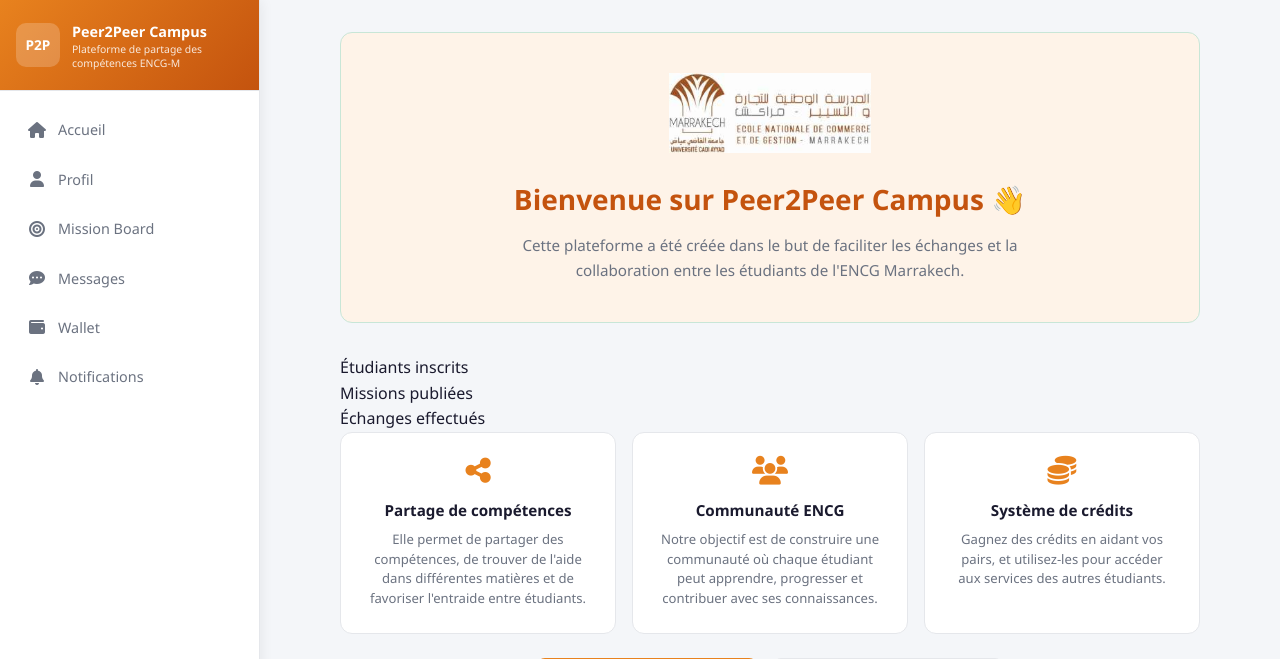
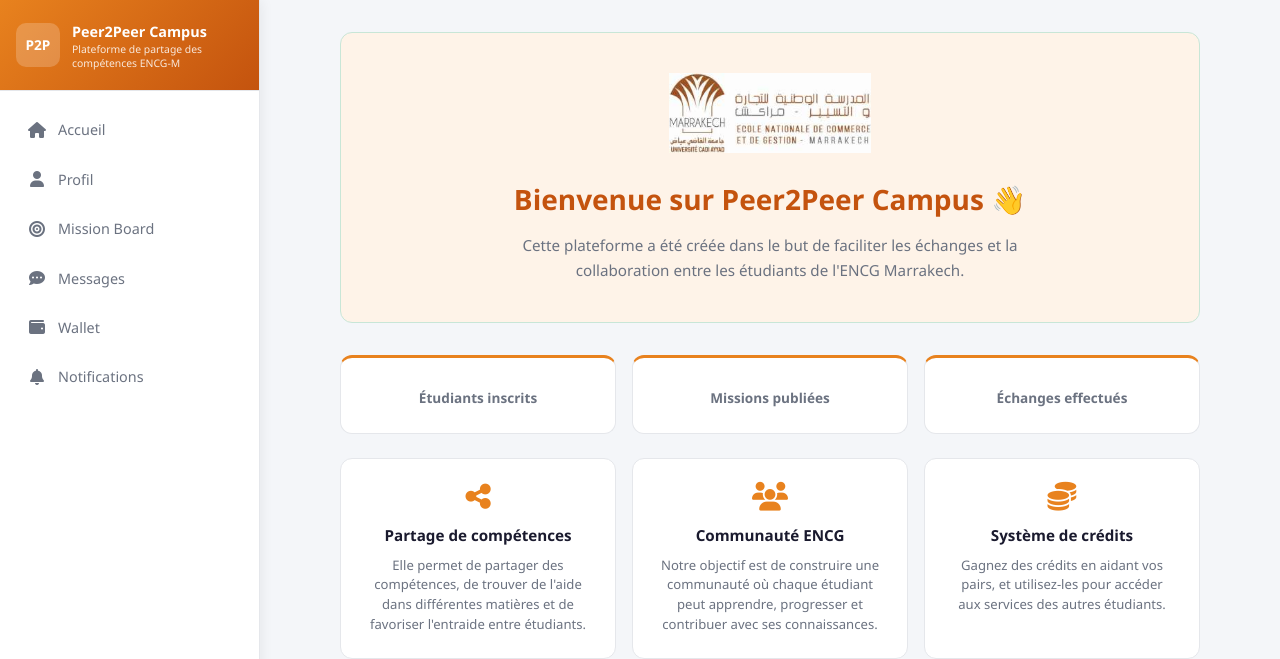
Before and after one commit to FATIMA7344/p2p-campuus, a Flask app: template templates/accueil.html in a window 1280 px wide. Shown: the top 659 px of the page. Run offline with Flask 3, Linux system fonts and the light colour scheme; the template is opened without the code that fills it, so the values that code supplies are empty; the visitor is signed in with stand-in values (Sample User, id 1).

Commit message:
Update style.css

```diff
--- a/static/css/style.css
+++ b/static/css/style.css
@@ -757,3 +757,28 @@ a { color: inherit; text-decoration: none; }
     background: var(--primary-light);
     border-left: 3px solid var(--primary);
 }
+.stats-banner {
+    display: grid;
+    grid-template-columns: repeat(3, 1fr);
+    gap: 1rem;
+    margin-bottom: 1.5rem;
+}
+.stat-item {
+    background: white;
+    border-radius: var(--radius);
+    padding: 1.5rem;
+    text-align: center;
+    border: 1px solid var(--border);
+    border-top: 3px solid var(--primary);
+}
+.stat-number {
+    font-size: 2.5rem;
+    font-weight: 800;
+    color: var(--primary);
+}
+.stat-label {
+    font-size: 0.85rem;
+    color: var(--text-muted);
+    font-weight: 600;
+    margin-top: 0.3rem;
+}
```
